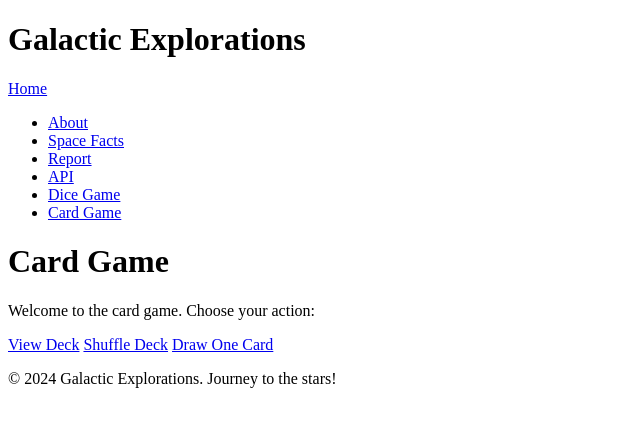
After one commit to brodenn/MVC-Symphony, a Symfony app: template templates/card/game.html.twig in a window 1280 px wide. The commit adds this page. Shown: the top 427 px of the page, without its empty margins (0-640 px from the left). Run offline with Twig, Linux system fonts and the light colour scheme; the template is opened without the code that fills it, so the values that code supplies are empty; some libraries are stand-ins or nearby versions.

Commit message:
added landingpage and basic version of the game works now

```diff
--- /dev/null
+++ b/templates/card/game.html.twig
@@ -0,0 +1,15 @@
+{% extends 'base.html.twig' %}
+
+{% block title %}Card Game{% endblock %}
+
+{% block body %}
+<div class="container mt-4">
+    <h1>Card Game</h1>
+    <p>Welcome to the card game. Choose your action:</p>
+    <div class="list-group">
+        <a href="{{ path('card_deck') }}" class="list-group-item list-group-item-action">View Deck</a>
+        <a href="{{ path('card_deck_shuffle') }}" class="list-group-item list-group-item-action">Shuffle Deck</a>
+        <a href="{{ path('card_deck_draw', {'number': 1}) }}" class="list-group-item list-group-item-action">Draw One Card</a>
+    </div>
+</div>
+{% endblock %}
```
Also changed, not shown: src/Controller/CardController.php (+11 -12 lines), templates/base.html.twig (+4 -3 lines), templates/card/deck.html.twig (+15 -0 lines), templates/card/draw.html.twig (+13 -0 lines).
